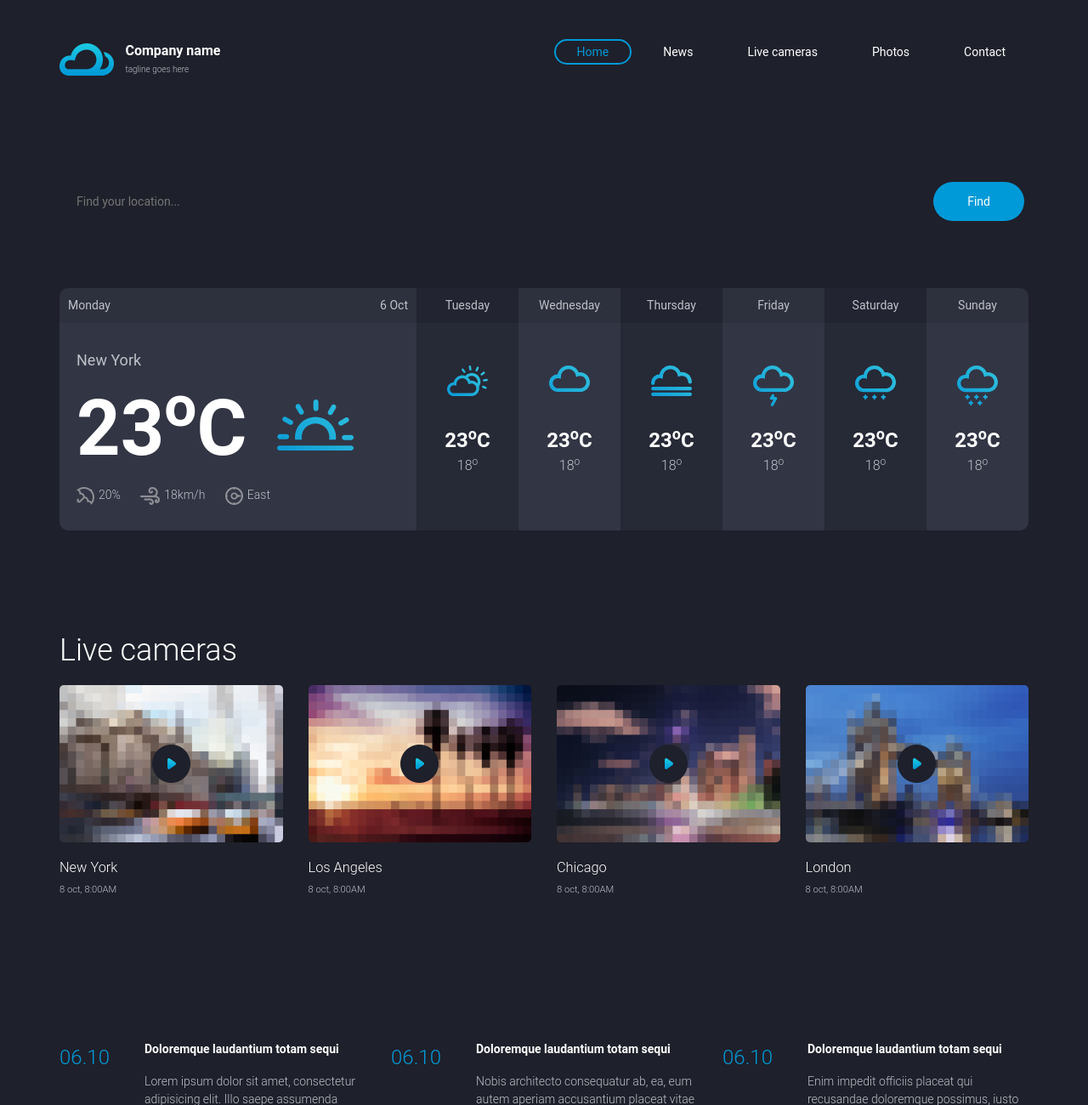
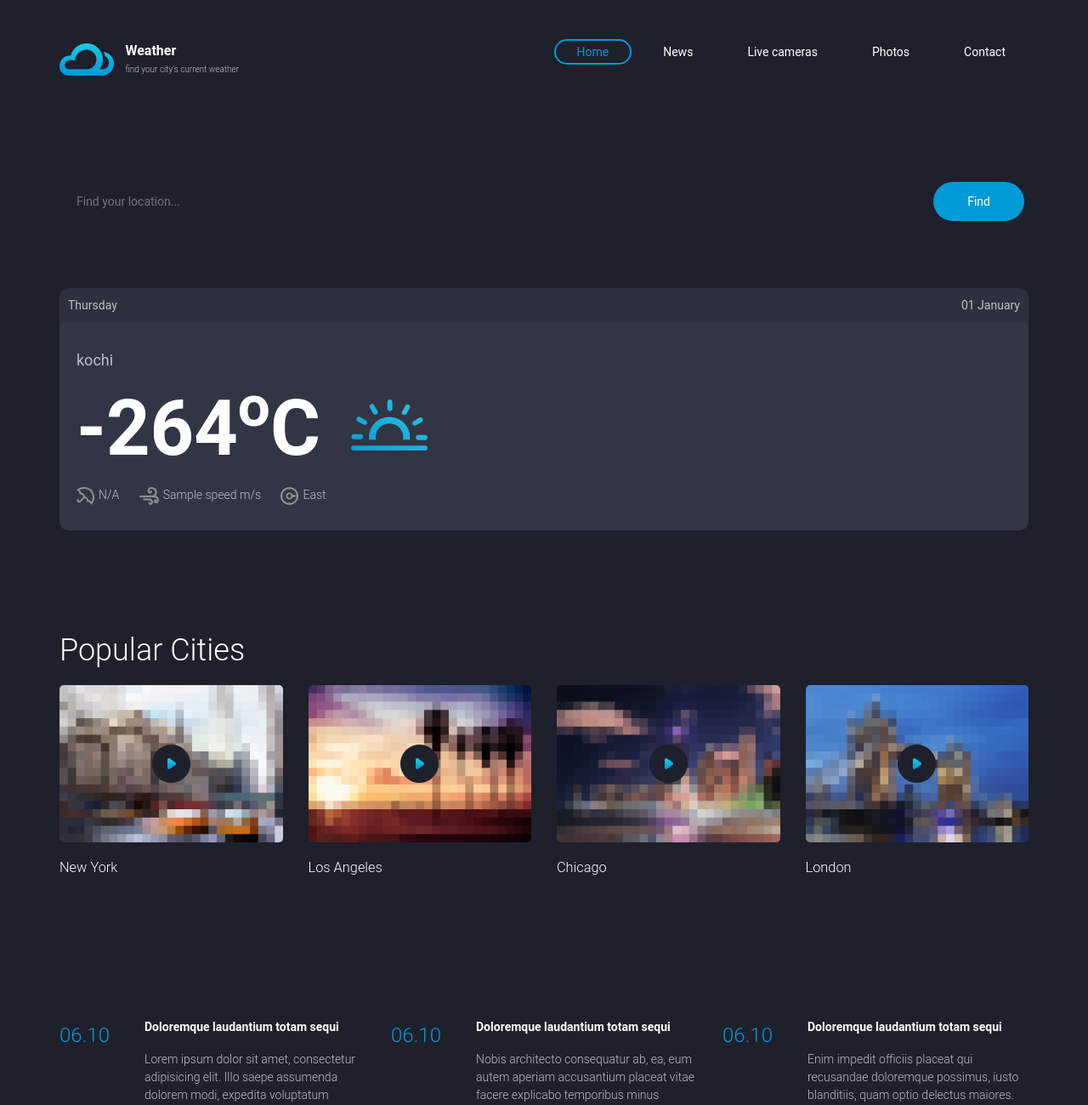
Before and after one commit to AdarshJagadish/Weather, a Django app: page / in a window 1280 px wide. Shown: the top 1300 px of the page at 85% size. Run offline with Django 5.2, Linux system fonts and the light colour scheme; tables that the repository leaves empty hold one stand-in row (values such as "Sample post"); a database or web service that is not in the repository returns one stand-in record (values such as "Sample title"); data that the repository does not hold is empty; some libraries are stand-ins or nearby versions.

Commit message:
initial commit

```diff
--- a/weather/app/views.py
+++ b/weather/app/views.py
@@ -4,7 +4,9 @@ import datetime
 import math
 
 def index(request):
-    city_name = 'Kochi'
+    city_name= 'kochi'
+    if request.method == 'POST':
+        city_name=request.POST['city']
     url = f'https://api.openweathermap.org/data/2.5/weather?q={city_name}&appid=360e4bc3865e745ec844bd7ec054ca11'
     data = requests.get(url)
     weather_data = data.json()
@@ -20,6 +22,8 @@ def index(request):
         'temp_max_celsius': math.floor(weather_data['main']['temp_max'] - 273.15),  # Convert to Celsius
         'sunrise': dt_object.strftime('%H:%M:%S'),
         'sunset': dt_object1.strftime('%H:%M:%S'),
+        'date' : dt_object1.strftime("%d %B"),
+        'day' : dt_object.strftime('%A'),
         'visibility': math.floor(weather_data['visibility'] / 1000),
         'cloud': weather_data['clouds']['all'],
         'wind': weather_data['wind']['speed'],
--- a/weather/template/index.html
+++ b/weather/template/index.html
@@ -32,8 +32,8 @@
 					<a href="index.html" class="branding">
 						<img src="{% static 'images/logo.png' %}" alt="" class="logo">
 						<div class="logo-type">
-							<h1 class="site-title">Company name</h1>
-							<small class="site-description">tagline goes here</small>
+							<h1 class="site-title">Weather</h1>
+							<small class="site-description">find your city's current weather</small>
 						</div>
 					</a>
 
@@ -41,7 +41,7 @@
 					<div class="main-navigation">
 						<button type="button" class="menu-toggle"><i class="fa fa-bars"></i></button>
 						<ul class="menu">
-							<li class="menu-item current-menu-item"><a href="index.html">Home</a></li>
+							<li class="menu-item current-menu-item"><a href="../">Home</a></li>
 							<li class="menu-item"><a href="#">News</a></li>
 							<li class="menu-item"><a href="#">Live cameras</a></li>
 							<li class="menu-item"><a href="#">Photos</a></li>
@@ -56,8 +56,9 @@
 
 			<div class="hero" data-bg-image="images/banner.png">
 				<div class="container">
-					<form action="#" class="find-location">
-						<input type="text" placeholder="Find your location...">
+					<form action="../" class="find-location" method="post">
+						{% csrf_token %}
+						<input type="text" placeholder="Find your location..." name="city"  id="section1">
 						<input type="submit" value="Find">
 					</form>
 
@@ -68,92 +69,20 @@
 					<div class="forecast-container">
 						<div class="today forecast">
 							<div class="forecast-header">
-								<div class="day">Monday</div>
-								<div class="date">6 Oct</div>
+								<div class="day">{{data.day}}</div>
+								<div class="date">{{data.date}}</div>
 							</div> <!-- .forecast-header -->
 							<div class="forecast-content">
-								<div class="location">New York</div>
+								<div class="location">{{data.city}}</div>
 								<div class="degree">
-									<div class="num">23<sup>o</sup>C</div>
+									<div class="num">{{data.temperature_celsius}}<sup>o</sup>C</div>
 									<div class="forecast-icon">
 										<img src="{% static 'images/icons/icon-1.svg' %}" alt="" width=90>
 									</div>
 								</div>
-								<span><img src="{% static 'images/icon-umberella.png' %}" alt="">20%</span>
-								<span><img src="{% static 'images/icon-wind.png' %}" alt="">18km/h</span>
+								<span><img src="{% static 'images/icon-umberella.png' %}" alt="">N/A</span>
+								<span><img src="{% static 'images/icon-wind.png' %}" alt="">{{data.wind}} m/s</span>
 								<span><img src="{% static 'images/icon-compass.png' %}" alt="">East</span>
-							</div>
-						</div>
-						<div class="forecast">
-							<div class="forecast-header">
-								<div class="day">Tuesday</div>
-							</div> <!-- .forecast-header -->
-							<div class="forecast-content">
-								<div class="forecast-icon">
-									<img src="{% static 'images/icons/icon-3.svg' %}" alt="" width=48>
-								</div>
-								<div class="degree">23<sup>o</sup>C</div>
-								<small>18<sup>o</sup></small>
-							</div>
-						</div>
-						<div class="forecast">
-							<div class="forecast-header">
-								<div class="day">Wednesday</div>
-							</div> <!-- .forecast-header -->
-							<div class="forecast-content">
-								<div class="forecast-icon">
-									<img src="{% static 'images/icons/icon-5.svg' %}" alt="" width=48>
-								</div>
-								<div class="degree">23<sup>o</sup>C</div>
-								<small>18<sup>o</sup></small>
-							</div>
-						</div>
-						<div class="forecast">
-							<div class="forecast-header">
-								<div class="day">Thursday</div>
-							</div> <!-- .forecast-header -->
-							<div class="forecast-content">
-								<div class="forecast-icon">
-									<img src="{% static 'images/icons/icon-7.svg' %}" alt="" width=48>
-								</div>
-								<div class="degree">23<sup>o</sup>C</div>
-								<small>18<sup>o</sup></small>
-							</div>
-						</div>
-						<div class="forecast">
-							<div class="forecast-header">
-								<div class="day">Friday</div>
-							</div> <!-- .forecast-header -->
-							<div class="forecast-content">
-								<div class="forecast-icon">
-									<img src="{% static 'images/icons/icon-12.svg' %}" alt="" width=48>
-								</div>
-								<div class="degree">23<sup>o</sup>C</div>
-								<small>18<sup>o</sup></small>
-							</div>
-						</div>
-						<div class="forecast">
-							<div class="forecast-header">
-								<div class="day">Saturday</div>
-							</div> <!-- .forecast-header -->
-							<div class="forecast-content">
-								<div class="forecast-icon">
-									<img src="{% static 'images/icons/icon-13.svg' %}" alt="" width=48>
-								</div>
-								<div class="degree">23<sup>o</sup>C</div>
-								<small>18<sup>o</sup></small>
-							</div>
-						</div>
-						<div class="forecast">
-							<div class="forecast-header">
-								<div class="day">Sunday</div>
-							</div> <!-- .forecast-header -->
-							<div class="forecast-content">
-								<div class="forecast-icon">
-									<img src="{% static 'images/icons/icon-14.svg' %}" alt="" width=48>
-								</div>
-								<div class="degree">23<sup>o</sup>C</div>
-								<small>18<sup>o</sup></small>
 							</div>
 						</div>
 					</div>
@@ -162,34 +91,35 @@
 			<main class="main-content">
 				<div class="fullwidth-block">
 					<div class="container">
-						<h2 class="section-title">Live cameras</h2>
+						<h2 class="section-title">Popular Cities</h2>
 						<div class="row">
 							<div class="col-md-3 col-sm-6">
 								<div class="live-camera">
 									<figure class="live-camera-cover"><img src="{% static 'images/live-camera-1.jpg' %}" alt=""></figure>
 									<h3 class="location">New York</h3>
-									<small class="date">8 oct, 8:00AM</small>
+									<!-- <small class="date">8 oct, 8:00AM</small> -->
 								</div>
 							</div>
 							<div class="col-md-3 col-sm-6">
 								<div class="live-camera">
 									<figure class="live-camera-cover"><img src="{% static 'images/live-camera-2.jpg' %}" alt=""></figure>
 									<h3 class="location">Los Angeles</h3>
-									<small class="date">8 oct, 8:00AM</small>
+									<!-- <small class="date">8 oct, 8:00AM</small> -->
 								</div>
 							</div>
 							<div class="col-md-3 col-sm-6">
 								<div class="live-camera">
 									<figure class="live-camera-cover"><img src="{% static 'images/live-camera-3.jpg' %}" alt=""></figure>
 									<h3 class="location">Chicago</h3>
-									<small class="date">8 oct, 8:00AM</small>
+									<!-- <small class="date">8 oct, 8:00AM</small> -->
 								</div>
 							</div>
 							<div class="col-md-3 col-sm-6">
 								<div class="live-camera">
-									<figure class="live-camera-cover"><img src="{% static 'images/live-camera-4.jpg' %}" alt=""></figure>
+									<a href="#section1"><figure class="live-camera-cover"><img src="{% static 'images/live-camera-4.jpg' %}" alt=""></figure>
+									</a>
 									<h3 class="location">London</h3>
-									<small class="date">8 oct, 8:00AM</small>
+									<!-- <small class="date">8 oct, 8:00AM</small> -->
 								</div>
 							</div>
 						</div>
```
